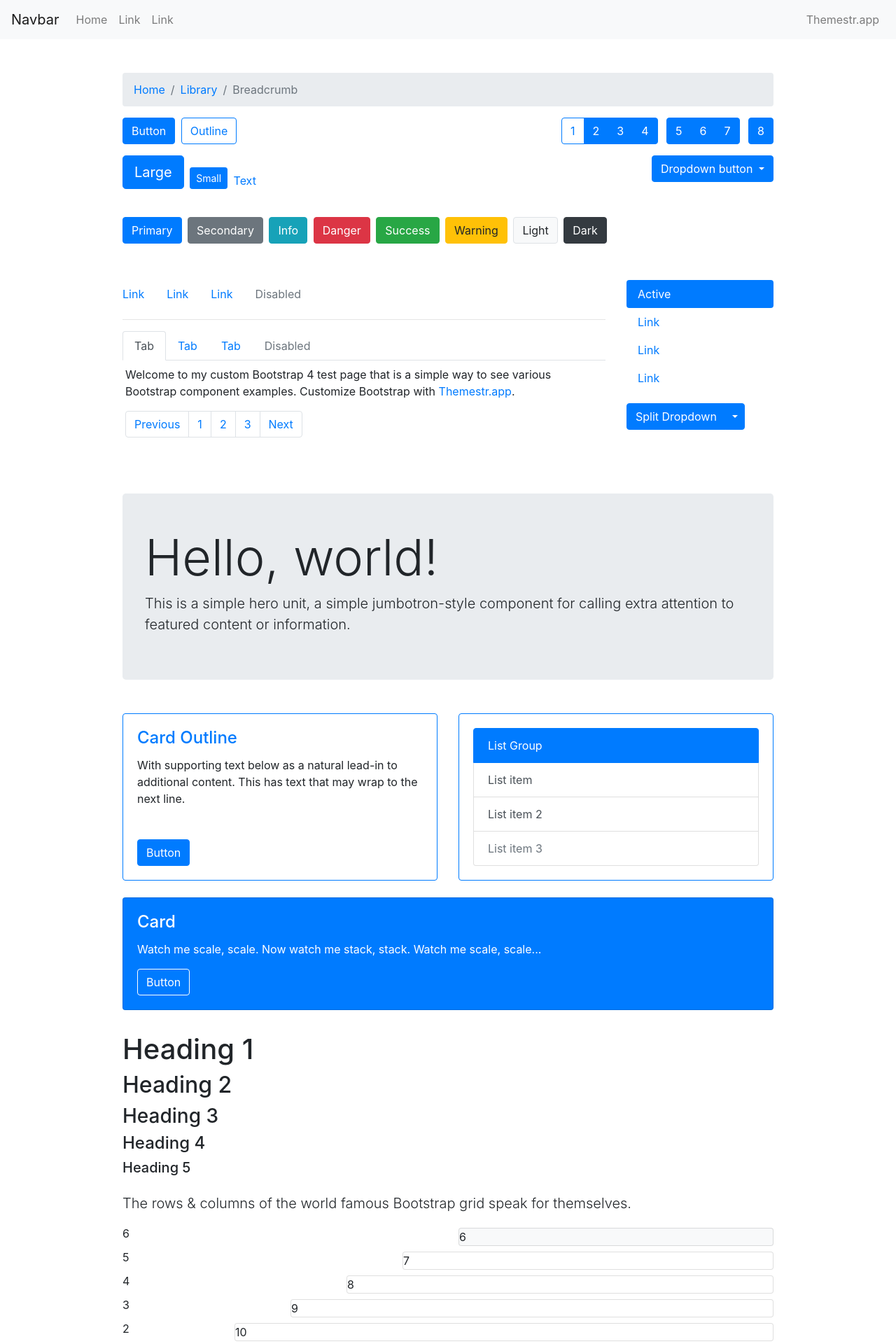
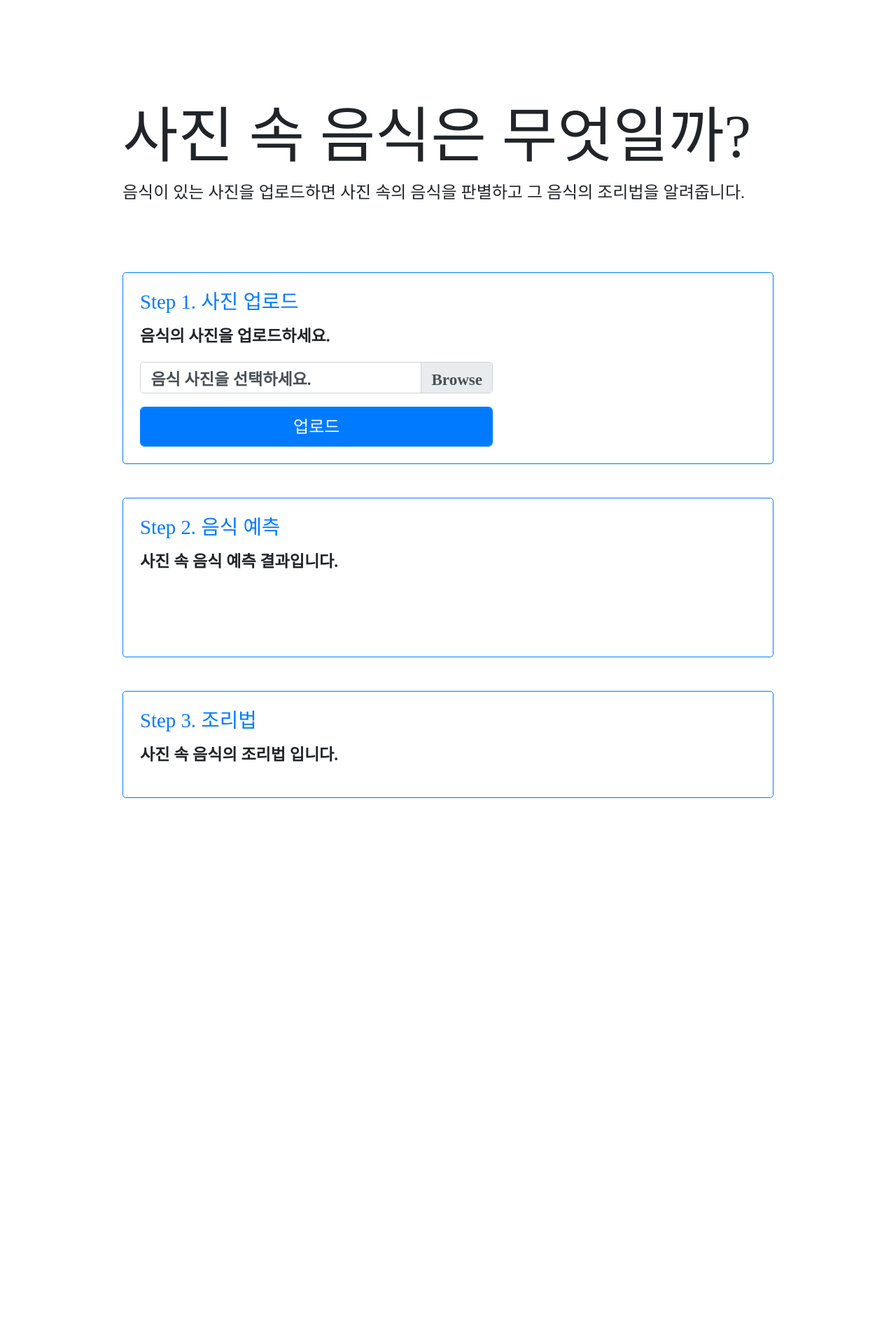
Before and after one commit to congzang/teamproj_food, a Flask app: page / in a window 1280 px wide. Shown: the top 1920 px of the page at 70% size. After the commit the page ends 1140 px from the top, so only its background shows below. Run offline with Flask 2, Linux system fonts and the light colour scheme; some libraries are stand-ins or nearby versions; some web fonts are replaced.

Commit message:
모델까지 넣음

```diff
--- a/main.py
+++ b/main.py
@@ -1,12 +1,15 @@
+import logging
 import os
 import time
+import tensorflow as tf
+from keras.models import load_model
+from keras.backend import set_session
+from PIL import Image
+from flask import Flask, render_template, request, send_from_directory
+import json
 
-from PIL import Image
-from flask import Flask, render_template, request, send_from_directory, url_for
-import logging
-
+from predict import Food_classification
 from recipe import Recipe
-from predict import Food_classification
 
 app = Flask(__name__)
 
@@ -20,14 +23,7 @@ UPLOAD_PATH = "static/upload/"
 # main
 @app.route("/")
 def main():
-    return render_template("bootstrap_example.html")
-
-
-# TODO : 우선 테스트 페이지
-@app.route("/run")
-def test2():
     return render_template("run.html")
-
 
 # 파일 확장자 체크
 def check_file_ext(ext):
@@ -66,7 +62,7 @@ def upload_file():
     if request.method == "POST":
         img_file = request.files["img_file"]
 
-        o_file_ext = os.path.splitext(img_file.filename)[1]  # 원본파일 확장자
+        o_file_ext = os.path.splitext(img_file.filename)[1].lower()  # 원본파일 확장자
         thumbnail_filename = ""
 
         # 파일 존재여부와 파일 확장자 체크
@@ -86,22 +82,32 @@ def upload_file():
 # 음식 예측하기
 @app.route("/predict", methods=["GET", "POST"])
 def predict():
-    filename = ""
-    print("predict() filename : " + filename)
-    food_name, probability = Food_classification(filename).predict_food().get_predicted()
-    recipe_txt = get_recipe(food_name)
+    filename = request.form["in_filename"].replace("thumb_", "")
 
-    #return render_template("run.html", predict_result=[food_name, probability], recipe_txt=recipe_txt)
-    return render_template("run.html")
+    food_name, probability = Food_classification(model, sess, graph, filename).get_predicted()
+    recipe_txt =  Recipe(food_name).get_recipe()
+
+    result = {"food_name" : food_name,
+              "probability" : probability,
+              "recipe_step_list" : recipe_txt}
+
+    return json.dumps(result, ensure_ascii=False)
 
 # 조리법 가져오기
-#@app.route("/recipe/<food_name>")
 def get_recipe(food_name):
     return Recipe(food_name).get_recipe()
 
-
-
-
 # 실행
 if __name__ == "__main__":
-    app.run(host="0.0.0.0", port="5555", debug=True)  # http://127.0.0.1:5555
+    global model
+    print("******* 모델이 로딩된 후에 서비스를 시작합니다. *******")
+
+    global graph
+    global sess
+    sess = tf.Session()
+    set_session(sess)
+    graph = tf.get_default_graph()
+
+    model = load_model("./model/food_classification.model")
+
+    app.run(host="0.0.0.0", port="5555")  # http://127.0.0.1:5555
--- /dev/null
+++ b/static/korean_font.css
@@ -0,0 +1,7 @@
+@import url(https://cdn.jsdelivr.net/gh/moonspam/NanumSquare@1.0/nanumsquare.css);
+
+html,body {
+    font-family:"NanumSquare" !important;
+    font-size : 1.2em;
+    font-weight: bold;
+}
--- a/templates/run.html
+++ b/templates/run.html
@@ -5,7 +5,23 @@
 	<meta charset="utf-8">
 	<meta name="viewport" content="width=device-width, initial-scale=1, shrink-to-fit=no">
 	<link rel="stylesheet" href="https://maxcdn.bootstrapcdn.com/bootstrap/4.0.0/css/bootstrap.min.css" integrity="sha384-Gn5384xqQ1aoWXA+058RXPxPg6fy4IWvTNh0E263XmFcJlSAwiGgFAW/dAiS6JXm" crossorigin="anonymous">
+    <link rel="stylesheet" href="../static/korean_font.css">
 	<!-- # Bootstrap CSS -->
+
+    <style type="text/css">
+        .circle_text {
+            font-size: 1em;
+            width: 1.7em;
+            border-radius: 1em;
+            padding: .1em .2em;
+            line-height: 1.7em;
+            display: inline-block;
+            text-align: center;
+            background-color: #007BFF;
+            color: white;
+            margin-right: .3em;
+        }
+    </style>
 
 	<title>사진 속 음식 조리법 추천</title>
 </head>
@@ -18,6 +34,14 @@
 					<div class="col-md pt-5">
 						<!-- 이미지 업로드 영역 -->
 						<section id="upload_area" class="bg-faded py-2">
+                            <!-- Title -->
+                            <div class="d-flex my-3">
+                                <div class="w-100 py-5 mx-auto">
+                                    <h1 class="display-3">사진 속 음식은 무엇일까?</h1>
+                                    <p class="lead">음식이 있는 사진을 업로드하면 사진 속의 음식을 판별하고 그 음식의 조리법을 알려줍니다.</p>
+                                </div>
+                            </div>
+
 							<div class="row">
 								<div class="col-xl-12 col-lg-4 mb-4">
 							        <div class="card border-primary h-100">
@@ -46,13 +70,13 @@
 							                <h4 class="card-title text-primary">Step 2. 음식 예측</h4>
 							                <p class="card-text">사진 속 음식 예측 결과입니다.</p>
                                             {% if thumb_img_name %}
-                                                <img src="{{ url_for('download_thumbnail', filename=thumb_img_name) }}" id="img_thumnail" class="mx-auto d-block">
-                                                <form id="frm_predict" action="/predict" method="POST">
-                                                    <input type="text" id="in_filename" value="{{ thumb_img_name }}">
+                                                <img src="{{ url_for('download_thumbnail', filename=thumb_img_name) }}" id="img_thumbnail" class="mx-auto d-block">
+                                                <form id="frm_predict" action="/predict" method="POST" class="invisible">
+                                                    <input type="text" name="in_filename" value="{{ thumb_img_name }}">
                                                 </form>
 				                            {% endif %}
-							                <div class="mx-auto d-block mt-3">
-                                                <h2>이 음식은 '김치찌개'일 확률이 99.6%입니다.</h2>
+							                <div id="predict_txt" class="mx-auto d-block mt-3 invisible">
+                                                <h2>이 음식은 '<span id="food_name"></span>'일 확률이 <span id="probability"></span>%입니다.</h2>
                                             </div>
 							            </div>
 							        </div>
@@ -62,23 +86,6 @@
 						    </div>
 					    </section>
 
-					    <!-- 재료 영역 -->
-						<!-- <section id="ingredient_area" class="bg-faded py-2">
-							<div class="row">
-								<div class="col-xl-12 col-lg-4 mb-4">
-							        <div class="card border-primary h-100">
-							            <div class="card-body d-flex flex-column align-items-start">
-							                <h4 class="card-title text-primary">Step 3. 재료</h4>
-							                <p class="card-text">조리에 필요한 재료입니다.</p>
-							                <span>김치, 돼지고기 등등..</span>
-							            </div>
-							        </div>
-
-
-							    </div>
-						    </div>
-					    </section> -->
-
 					    <!-- 조리법 영역 -->
 						<section id="recipe_area" class="bg-faded py-2">
 							<div class="row">
@@ -86,48 +93,14 @@
 							        <div class="card border-primary h-100">
 							            <div class="card-body d-flex flex-column align-items-start">
 							                <h4 class="card-title text-primary">Step 3. 조리법</h4>
-							                <p class="card-text">조리법 입니다.</p>
-							                <span>재료를 손질한 후에 물을 끓입니다.</span>
+							                <p class="card-text">사진 속 음식의 조리법 입니다.</p>
+                                            <div id="div_recipe_step"></div>
 							            </div>
 							        </div>
-
-
 							    </div>
 						    </div>
 					    </section>
 
-						<!-- <div id="upload_area">
-					        <span>조리법을 찾아낼 음식 사진을 업로드하세요.</span>
-							<form role="form">
-							    <div class="form-group row">
-							        <div class="col-md-4">
-							            <input id="i_img_path" class="form-control" type="text">
-							        </div>
-							    </div>
-								<button type="button" id="b_upload" class="btn btn-primary align-bottom btn-lg mr-1">업로드</button>
-							</form>
-							<img src="">
-						</div> -->
-
-
-
-
-						<!-- 결과 출력 영역 -->
-						<!-- <div id="result_area">
-							모델 출력 결과 영역
-							<div id="model_area">
-								<span id="model_result_text">이 음식은 김치찌개일 확률이 99.8%입니다.</span>
-							</div>
-
-
-							조리법 출력 영역
-							<div id="recipe_area">
-								<table id="t_recipe">
-									<tr><td>1</td><td>재료를 손질합니다.</td></tr>
-									<tr><td>2</td><td>김치를 넣고 약 15분간 끓입니다.<br>물이 넘치지 않도록 하세요.</td></tr>
-								</table>
-							</div>
-						</div> -->
 					</div>
 				</div>
 			</div>
@@ -136,17 +109,24 @@
 </div>
 
 <!-- Bootstrap script -->
-<script src="https://code.jquery.com/jquery-3.2.1.slim.min.js" integrity="sha384-KJ3o2DKtIkvYIK3UENzmM7KCkRr/rE9/Qpg6aAZGJwFDMVNA/GpGFF93hXpG5KkN" crossorigin="anonymous"></script>
+<script src="https://code.jquery.com/jquery-3.2.1.js" integrity="sha256-DZAnKJ/6XZ9si04Hgrsxu/8s717jcIzLy3oi35EouyE=" crossorigin="anonymous"></script>
 <script src="https://cdnjs.cloudflare.com/ajax/libs/popper.js/1.12.9/umd/popper.min.js" integrity="sha384-ApNbgh9B+Y1QKtv3Rn7W3mgPxhU9K/ScQsAP7hUibX39j7fakFPskvXusvfa0b4Q" crossorigin="anonymous"></script>
 <script src="https://maxcdn.bootstrapcdn.com/bootstrap/4.0.0/js/bootstrap.min.js" integrity="sha384-JZR6Spejh4U02d8jOt6vLEHfe/JQGiRRSQQxSfFWpi1MquVdAyjUar5+76PVCmYl" crossorigin="anonymous"></script>
 <!-- # Bootstrap script -->
 
-<script>
+<script type="text/javascript">
+    $(document).ready(function () {
+    });
 
 	$(".custom-file-input").on("change", function() {
 	    // file input에서 파일 선택 시 선택한 파일명으로 input값 변경
 	    var fileName = $(this).val().split("\\").pop();
 	    $(this).siblings(".custom-file-label").addClass("selected").html(fileName);
+
+	    // 이전 결과 초기화
+	    $("img").attr("src", "");
+	    $("#predict_txt").addClass("invisible");
+	    $("#div_recipe_step div").remove();
 	});
 
 	// 업로드 버튼 event
@@ -155,9 +135,38 @@
     });
 
 	// 썸네일 이미지 load event
-	$("#img_thumnail").on("load", function() {
+	$("#img_thumbnail").on("load", function() {
         // 음식명 예측하고 조리법 가져오기
-        $("#frm_predict").submit();
+        if( $(this).attr("src") != "" ) {
+            $.ajax({
+                url: "/predict",
+                type: "POST",
+                data: $("#frm_predict").serialize(),
+                success: function (data) {
+                    result = JSON.parse(data);
+
+                    // 음식명 출력
+                    $("#food_name").text(result.food_name);
+                    $("#probability").text(result.probability);
+                    $("#predict_txt").removeClass("invisible");
+
+                    // 조리법 출력
+                    step_list = result.recipe_step_list;
+
+                    if( step_list != null && step_list.length > 0 ) {
+                        $.each(step_list, function(i, item) {
+                            stepHTML = "<div class='mb-4'><span class='circle_text'>" + (i+1) + "</span><span>" + item + "</span></div>";
+                            $("#div_recipe_step").append(stepHTML);
+                        });
+
+                    // 조리법을 찾지 못한 경우 메시지 출력
+                    } else {
+                        stepHTML = "<div class='mx-auto d-block w-100 p-3 mb-2 bg-danger text-white'>죄송합니다! 이 음식은 조리법을 찾을 수 없네요ㅠㅠ</div>";
+                        $("#div_recipe_step").append(stepHTML);
+                    }
+                }
+            });
+        }
     });
 
 </script>
```
Also changed, not shown: predict.py (+36 -60 lines), recipe.py (+0 -45 lines), README.md.
